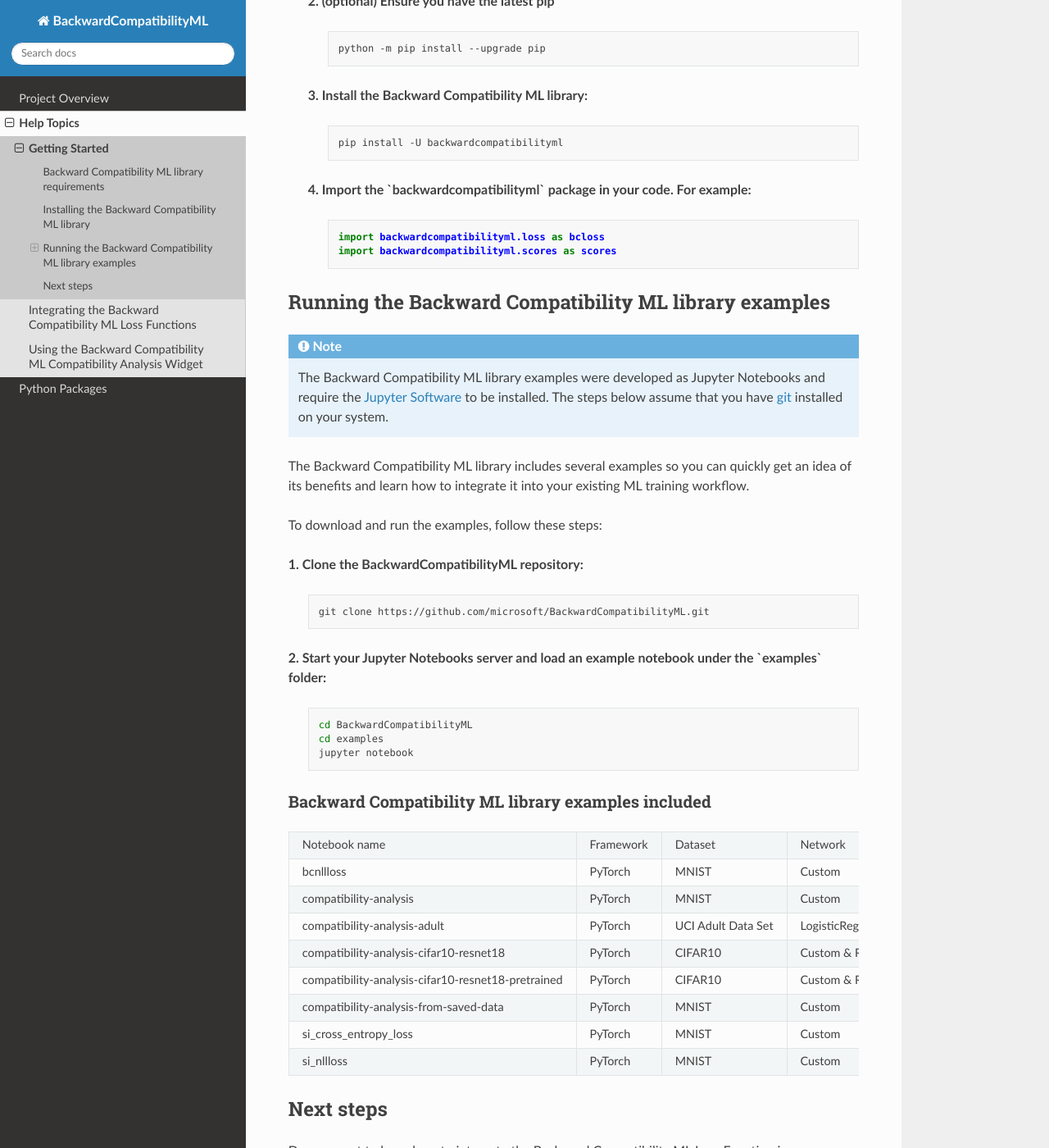
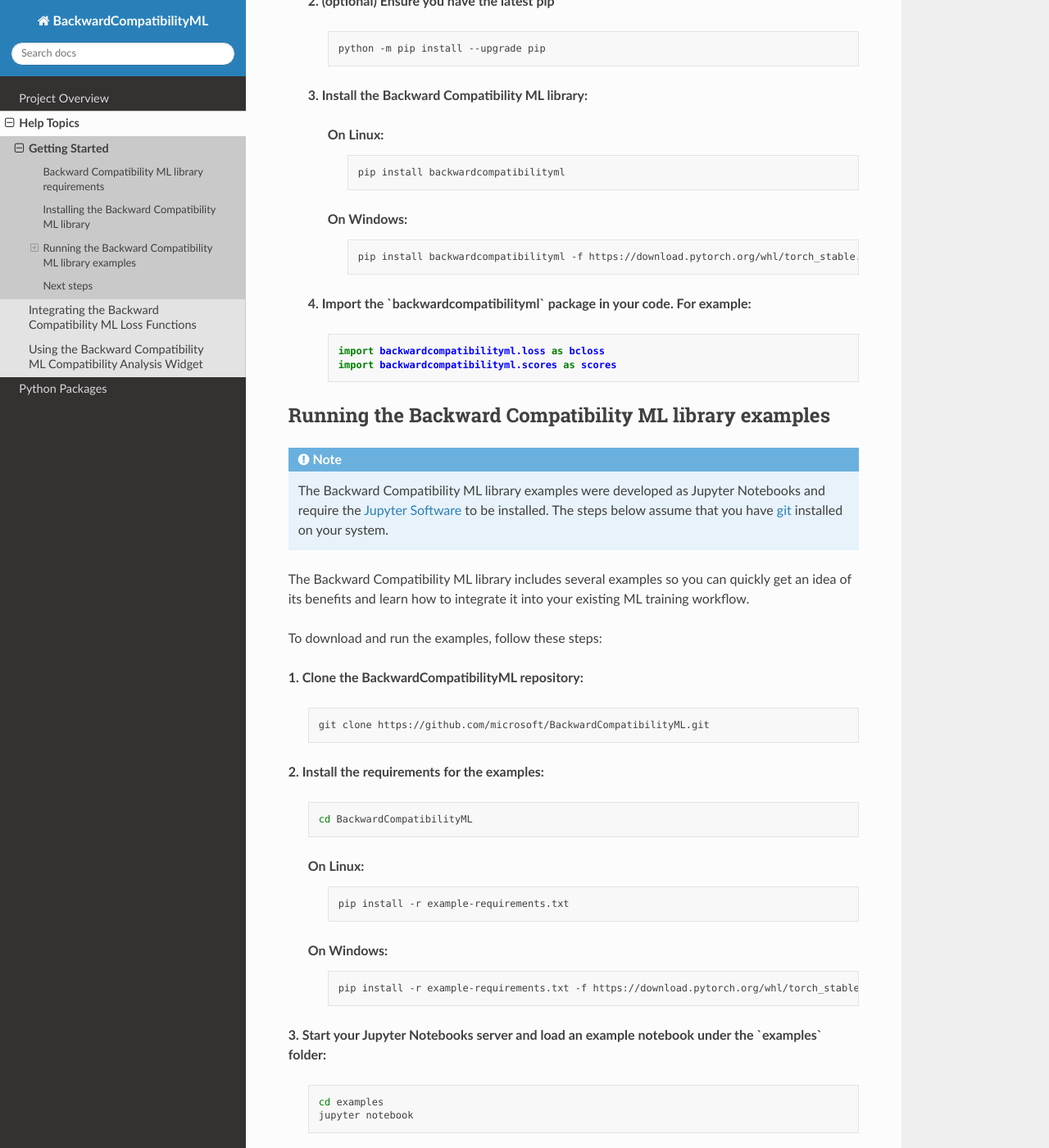
Before and after one commit to microsoft/BackwardCompatibilityML, a Sphinx documentation site: the page built from docs/backwardcompatibilityml/topics/getting_started.rst, in a window 1280 px wide and 1400 px high, scrolled down 629 px. Shown: the whole window at 82% size. Built offline with Sphinx 7.4.7 and the Read the Docs theme 2.0.0, drawn with Linux system fonts in a browser that asks for light colours.

Commit message:
Added example-requirements.txt Updated getting started with required pip find-links URL

```diff
--- a/docs/backwardcompatibilityml/topics/getting_started.rst
+++ b/docs/backwardcompatibilityml/topics/getting_started.rst
@@ -33,9 +33,15 @@
 
     **3. Install the Backward Compatibility ML library:**
 
-        .. code-block:: bash
+        On Linux:
+            .. code-block:: bash
 
-            pip install -U backwardcompatibilityml
+                pip install backwardcompatibilityml
+
+        On Windows:
+            .. code-block:: bash
+
+                pip install backwardcompatibilityml -f https://download.pytorch.org/whl/torch_stable.html
 
     **4. Import the `backwardcompatibilityml` package in your code. For example:**
 
@@ -64,11 +70,26 @@
 
             git clone https://github.com/microsoft/BackwardCompatibilityML.git
 
-**2. Start your Jupyter Notebooks server and load an example notebook under the `examples` folder:**
+**2. Install the requirements for the examples:**
 
         .. code-block:: bash
 
             cd BackwardCompatibilityML
+
+        On Linux:
+            .. code-block:: bash
+
+                pip install -r example-requirements.txt
+
+        On Windows:
+            .. code-block:: bash
+
+                pip install -r example-requirements.txt -f https://download.pytorch.org/whl/torch_stable.html
+
+**3. Start your Jupyter Notebooks server and load an example notebook under the `examples` folder:**
+
+        .. code-block:: bash
+
             cd examples
             jupyter notebook
 
--- /dev/null
+++ b/example-requirements.txt
@@ -0,0 +1,3 @@
+torchvision==0.6.1
+matplotlib==3.3.0
+pandas==1.1.2
```
